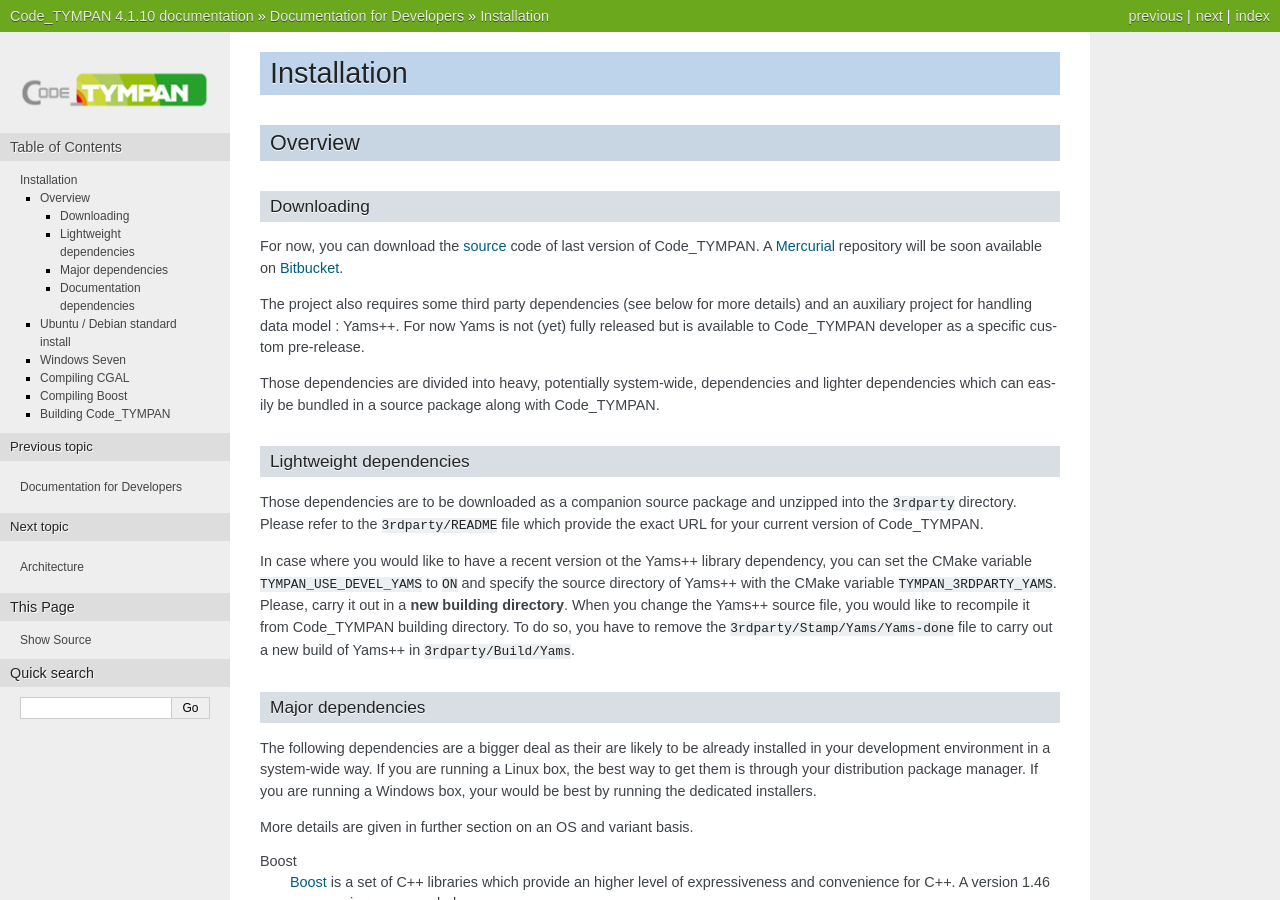
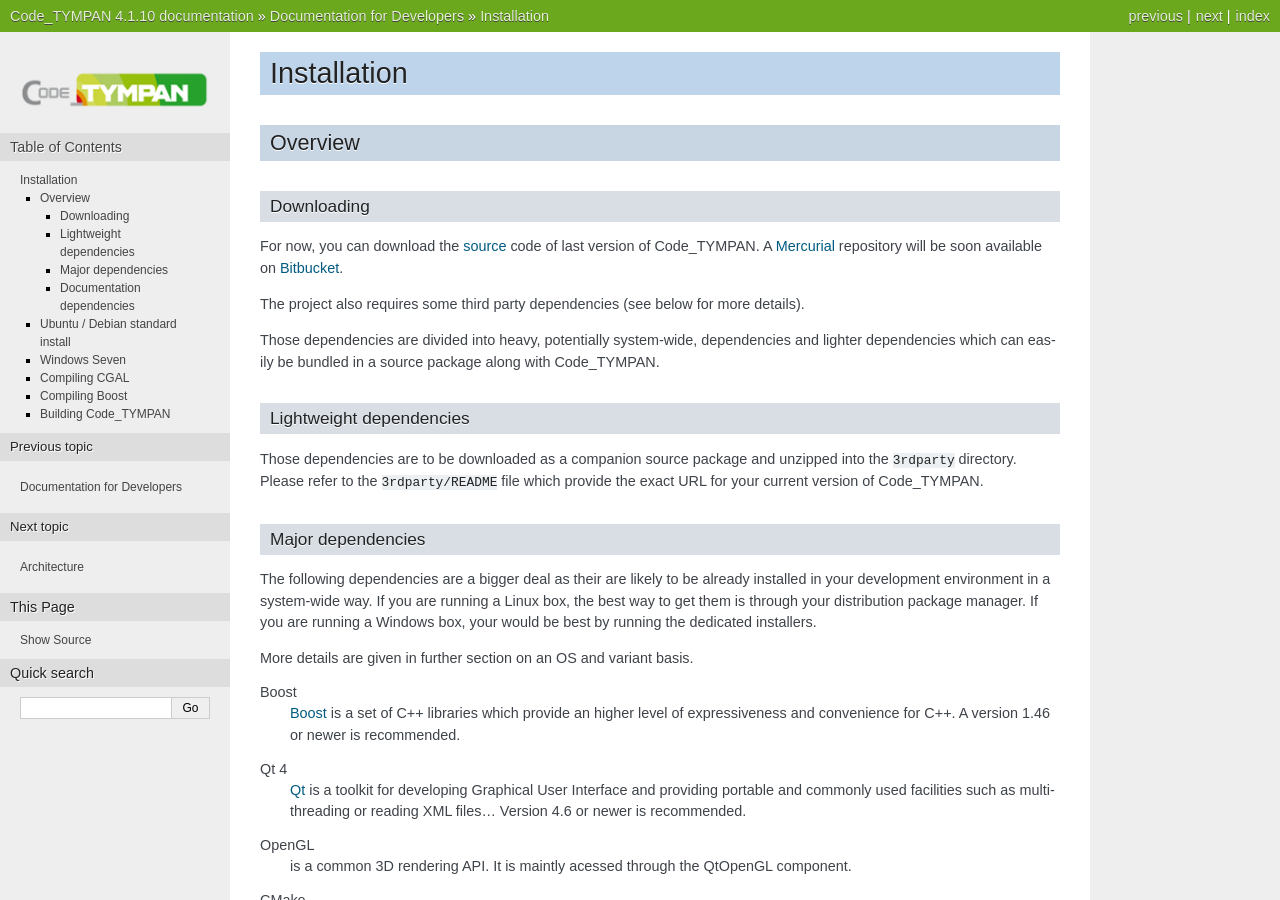
Before and after one commit to Jiunixo/test_mig2, a Sphinx documentation site: the page built from doc/developer/installation.rst, in a window 1280 px wide and 900 px high. Built offline with Sphinx 7.4.7, drawn with Linux system fonts in a browser that asks for light colours.

Commit message:
[doc] Remove mention to Yams++

```diff
--- a/doc/developer/installation.rst
+++ b/doc/developer/installation.rst
@@ -20,9 +20,7 @@
 .. _Mercurial: http://mercurial.selenic.com/
 
 The project also requires some third party dependencies (see below for
-more details) and an auxiliary project for handling data model :
-Yams++. For now Yams is not (yet) fully released but is available to
-Code_TYMPAN developer as a specific custom pre-release.
+more details).
 
 Those dependencies are divided into heavy, potentially system-wide,
 dependencies and lighter dependencies which can easily be
@@ -35,15 +33,6 @@
 and unzipped into the ``3rdparty`` directory. Please refer to the
 ``3rdparty/README`` file which provide the exact URL for your current
 version of Code_TYMPAN.
-
-In case where you would like to have a recent version ot the Yams++ library
-dependency, you can set the CMake variable ``TYMPAN_USE_DEVEL_YAMS`` to ``ON``
-and specify the source directory of Yams++ with the CMake variable
-``TYMPAN_3RDPARTY_YAMS``. Please, carry it out in a **new building
-directory**. When you change the Yams++ source file, you would like to recompile
-it from Code_TYMPAN building directory. To do so, you have to remove the
-``3rdparty/Stamp/Yams/Yams-done`` file to carry out a new build of Yams++ in
-``3rdparty/Build/Yams``.
 
 Major dependencies
 ------------------
```
